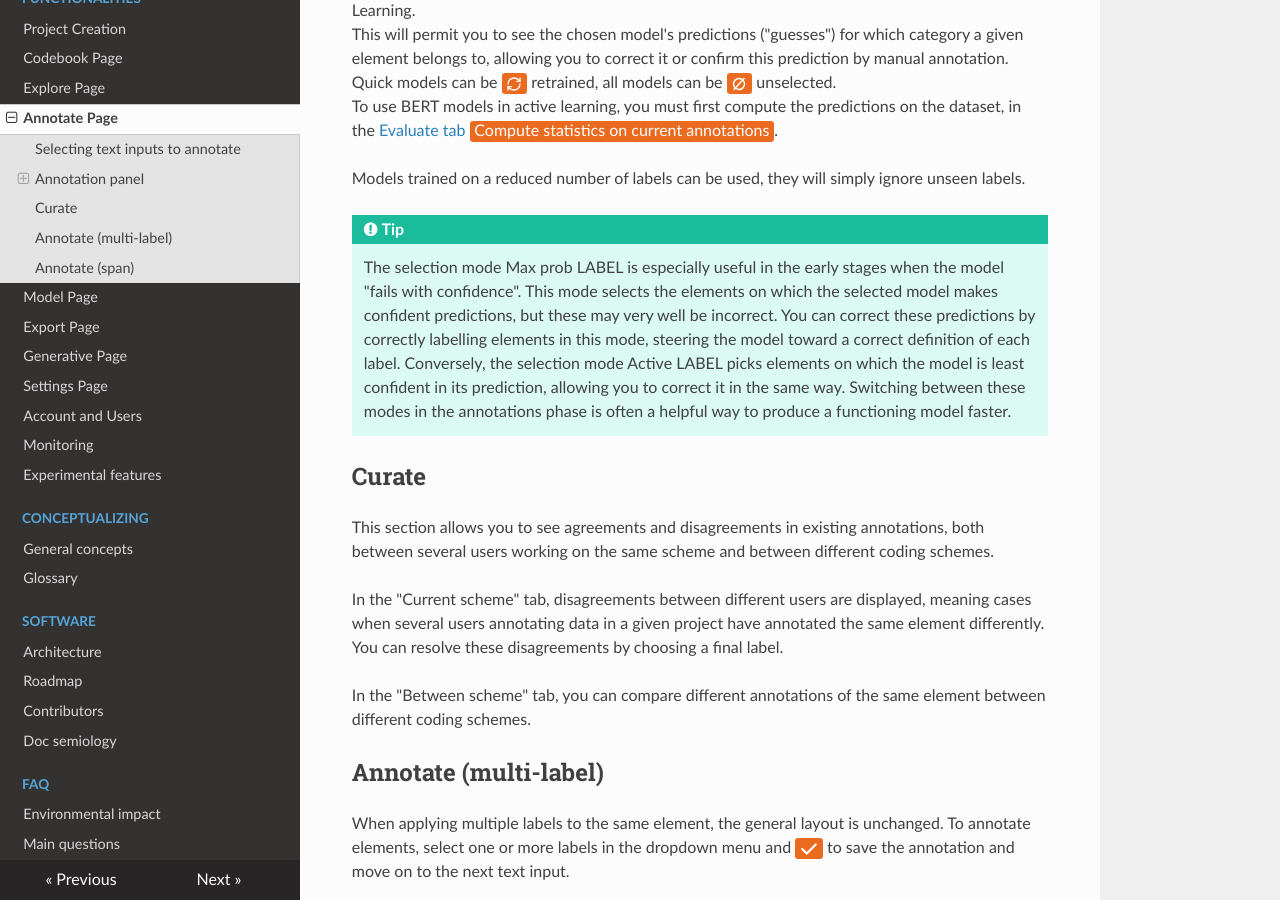
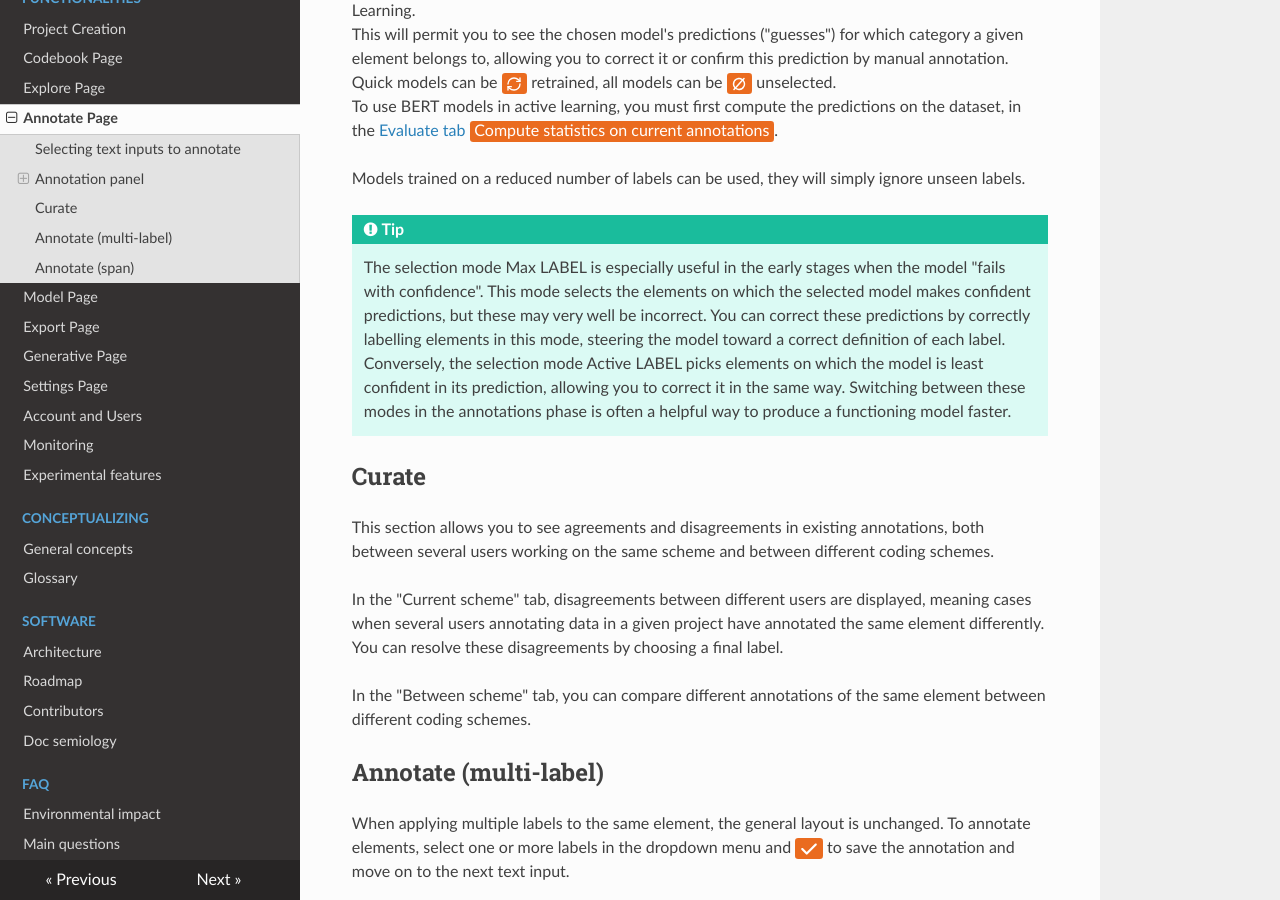
Before and after one commit to activetigger/documentation, an MkDocs documentation site: the page built from docs/functionalities/annotate.md, in a window 1280 px wide and 900 px high, scrolled down 2155 px. Built offline with MkDocs 1.6.1, drawn with Linux system fonts in a browser that asks for light colours; nearby versions of some CDN libraries; some of the changed text lies outside the part shown.

Commit message:
update max prob

```diff
--- a/docs/functionalities/annotate.md
+++ b/docs/functionalities/annotate.md
@@ -11,7 +11,7 @@
 - <span class="parameter">Dataset</span>: Select the dataset on which you are working (train, validation or test).
 - <span class="parameter">Selection mode</span>: Change the order in which elements are shown (fixed (in the order of the original dataset) or random).
 - <span class="parameter">Active Mode</span>: Toggling this mode allows you to choose a model for Active Learning (more about the [concept](../conceptualizing/general.md#what-is-active-learning); more [on this page](#active-learning-in-practice)). This unlocks new selection modes:
-    - Max prob LABEL: orders the text inputs by decreasing probability to be of a given LABEL.
+    - Max LABEL: orders the text inputs by decreasing probability to be of a given LABEL.
     - Active: orders the text inputs by decreasing entropy (prioritizing uncertain predictions).
     - Active LABEL: orders the text inputs by decreasing entropy with regard to this specific LABEL.
 - <a class="parameter">Filter by content</a>: Only displays elements with specific characteristics
@@ -64,7 +64,7 @@
  Models trained on a reduced number of labels can be used, they will simply ignore unseen labels.
 
 !!! tip
-    The selection mode Max prob LABEL is especially useful in the early stages when the model "fails with confidence". This mode selects the elements on which the selected model makes confident predictions, but these may very well be incorrect. You can correct these predictions by correctly labelling elements in this mode, steering the model toward a correct definition of each label. Conversely, the selection mode Active LABEL picks elements on which the model is least confident in its prediction, allowing you to correct it in the same way. Switching between these modes in the annotations phase is often a helpful way to produce a functioning model faster.
+    The selection mode Max LABEL is especially useful in the early stages when the model "fails with confidence". This mode selects the elements on which the selected model makes confident predictions, but these may very well be incorrect. You can correct these predictions by correctly labelling elements in this mode, steering the model toward a correct definition of each label. Conversely, the selection mode Active LABEL picks elements on which the model is least confident in its prediction, allowing you to correct it in the same way. Switching between these modes in the annotations phase is often a helpful way to produce a functioning model faster.
 
 ## Curate
 
```
